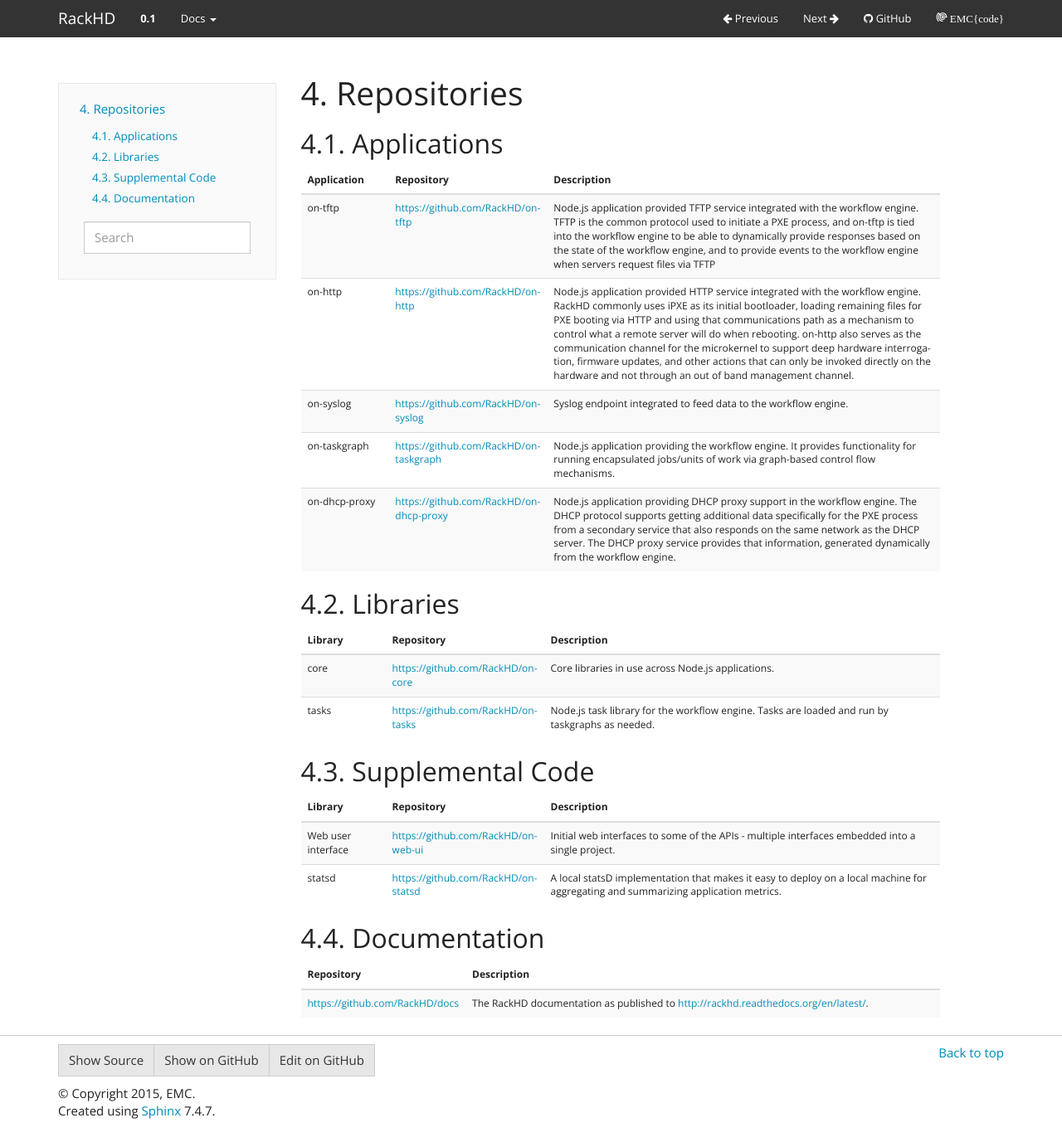
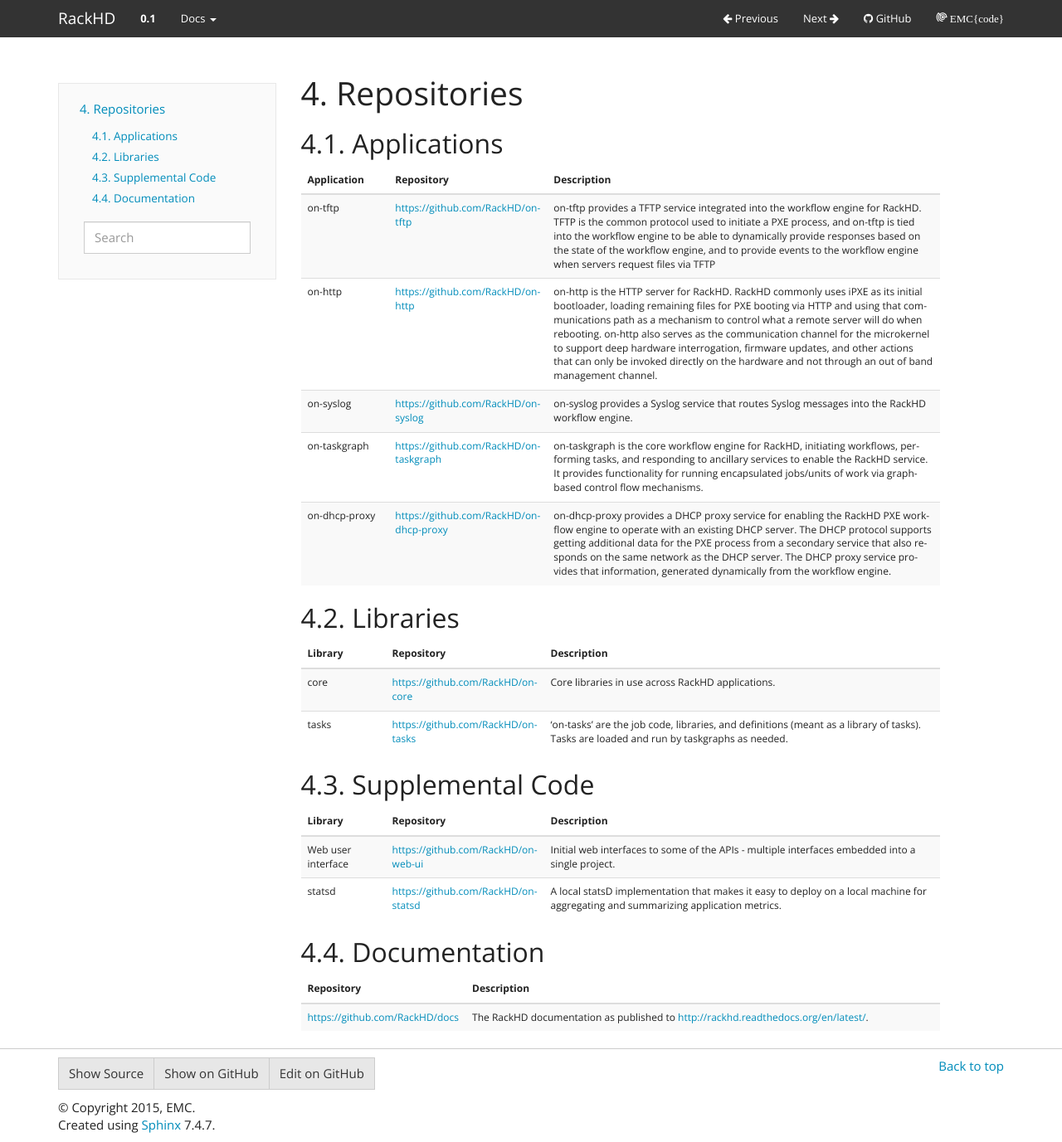
Before and after one commit to RackHD/docs, a Sphinx documentation site: the page built from docs/repositories.rst, in a window 1280 px wide and 1377 px high. Shown: the whole window at 83% size. Built offline with Sphinx 7.4.7, drawn with Linux system fonts in a browser that asks for light colours.

Commit message:
Update
Updated repository descriptions

```diff
--- a/docs/repositories.rst
+++ b/docs/repositories.rst
@@ -16,19 +16,19 @@
      - Description
    * - on-tftp
      - https://github.com/RackHD/on-tftp
-     - Node.js application provided TFTP service integrated with the workflow engine. TFTP is the common protocol used to initiate a PXE process, and on-tftp is tied into the workflow engine to be able to dynamically provide responses based on the state of the workflow engine, and to provide events to the workflow engine when servers request files via TFTP
+     - on-tftp provides a TFTP service integrated into the workflow engine for RackHD. TFTP is the common protocol used to initiate a PXE process, and on-tftp is tied into the workflow engine to be able to dynamically provide responses based on the state of the workflow engine, and to provide events to the workflow engine when servers request files via TFTP
    * - on-http
      - https://github.com/RackHD/on-http
-     - Node.js application provided HTTP service integrated with the workflow engine. RackHD commonly uses iPXE as its initial bootloader, loading remaining files for PXE booting via HTTP and using that communications path as a mechanism to control what a remote server will do when rebooting. on-http also serves as the communication channel for the microkernel to support deep hardware interrogation, firmware updates, and other actions that can only be invoked directly on the hardware and not through an out of band management channel.
+     - on-http is the HTTP server for RackHD. RackHD commonly uses iPXE as its initial bootloader, loading remaining files for PXE booting via HTTP and using that communications path as a mechanism to control what a remote server will do when rebooting. on-http also serves as the communication channel for the microkernel to support deep hardware interrogation, firmware updates, and other actions that can only be invoked directly on the hardware and not through an out of band management channel.
    * - on-syslog
      - https://github.com/RackHD/on-syslog
-     - Syslog endpoint integrated to feed data to the workflow engine.
+     - on-syslog provides a Syslog service that routes Syslog messages into the RackHD workflow engine.
    * - on-taskgraph
      - https://github.com/RackHD/on-taskgraph
-     - Node.js application providing the workflow engine. It provides functionality for running encapsulated jobs/units of work via graph-based control flow mechanisms.
+     - on-taskgraph is the core workflow engine for RackHD, initiating workflows, performing tasks, and responding to ancillary services to enable the RackHD service. It provides functionality for running encapsulated jobs/units of work via graph-based control flow mechanisms.
    * - on-dhcp-proxy
      - https://github.com/RackHD/on-dhcp-proxy
-     - Node.js application providing DHCP proxy support in the workflow engine. The DHCP protocol supports getting additional data specifically for the PXE process from a secondary service that also responds on the same network as the DHCP server. The DHCP proxy service provides that information, generated dynamically from the workflow engine.
+     - on-dhcp-proxy provides a DHCP proxy service for enabling the RackHD PXE workflow engine to operate with an existing DHCP server. The DHCP protocol supports getting additional data for the PXE process from a secondary service that also responds on the same network as the DHCP server. The DHCP proxy service provides that information, generated dynamically from the workflow engine.
 
 
 
@@ -43,10 +43,10 @@
      - Description
    * - core
      - https://github.com/RackHD/on-core
-     - Core libraries in use across Node.js applications.
+     - Core libraries in use across RackHD applications.
    * - tasks
      - https://github.com/RackHD/on-tasks
-     - Node.js task library for the workflow engine. Tasks are loaded and run by taskgraphs as needed.
+     - 'on-tasks' are the job code, libraries, and definitions (meant as a library of tasks). Tasks are loaded and run by taskgraphs as needed.
 
 
 Supplemental Code
```
